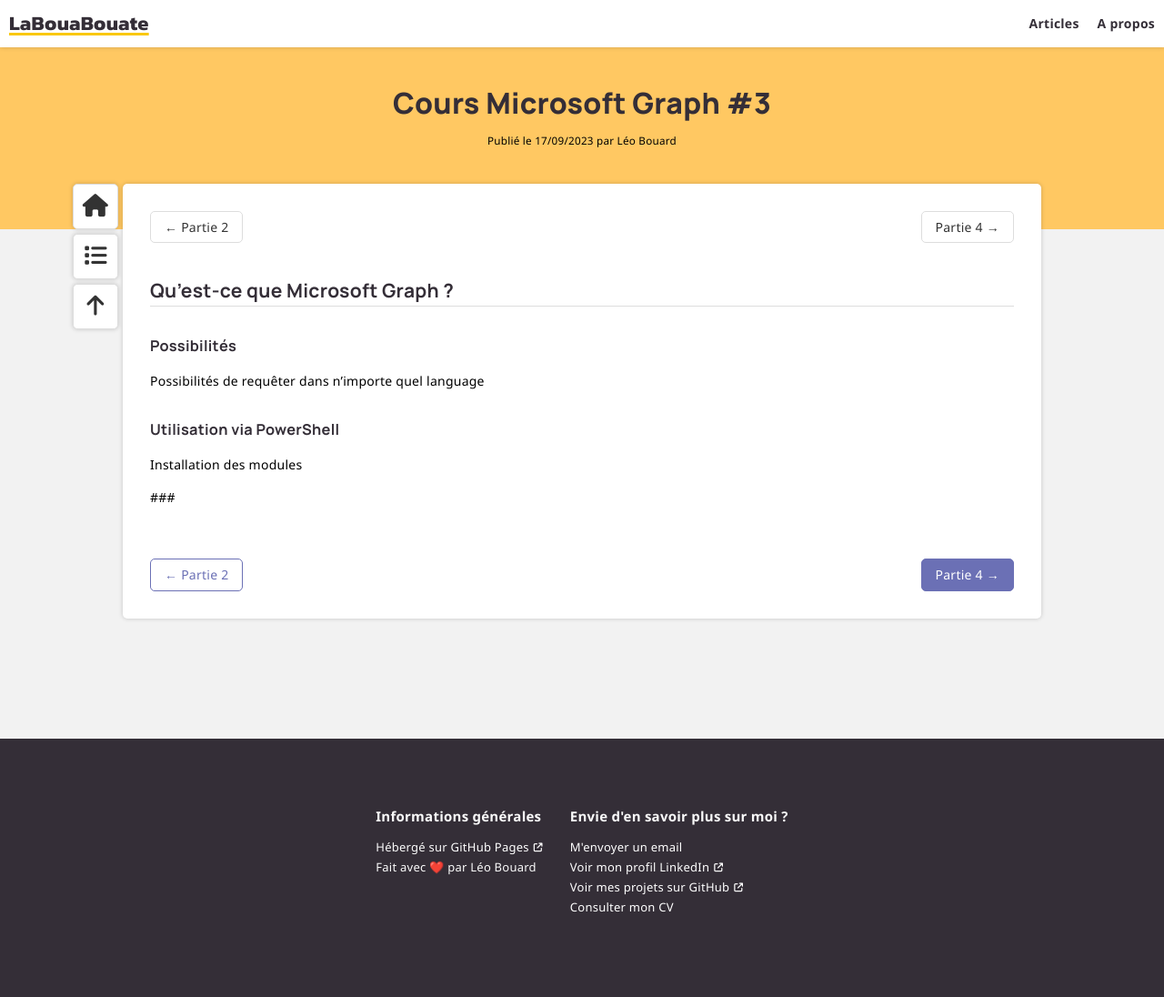
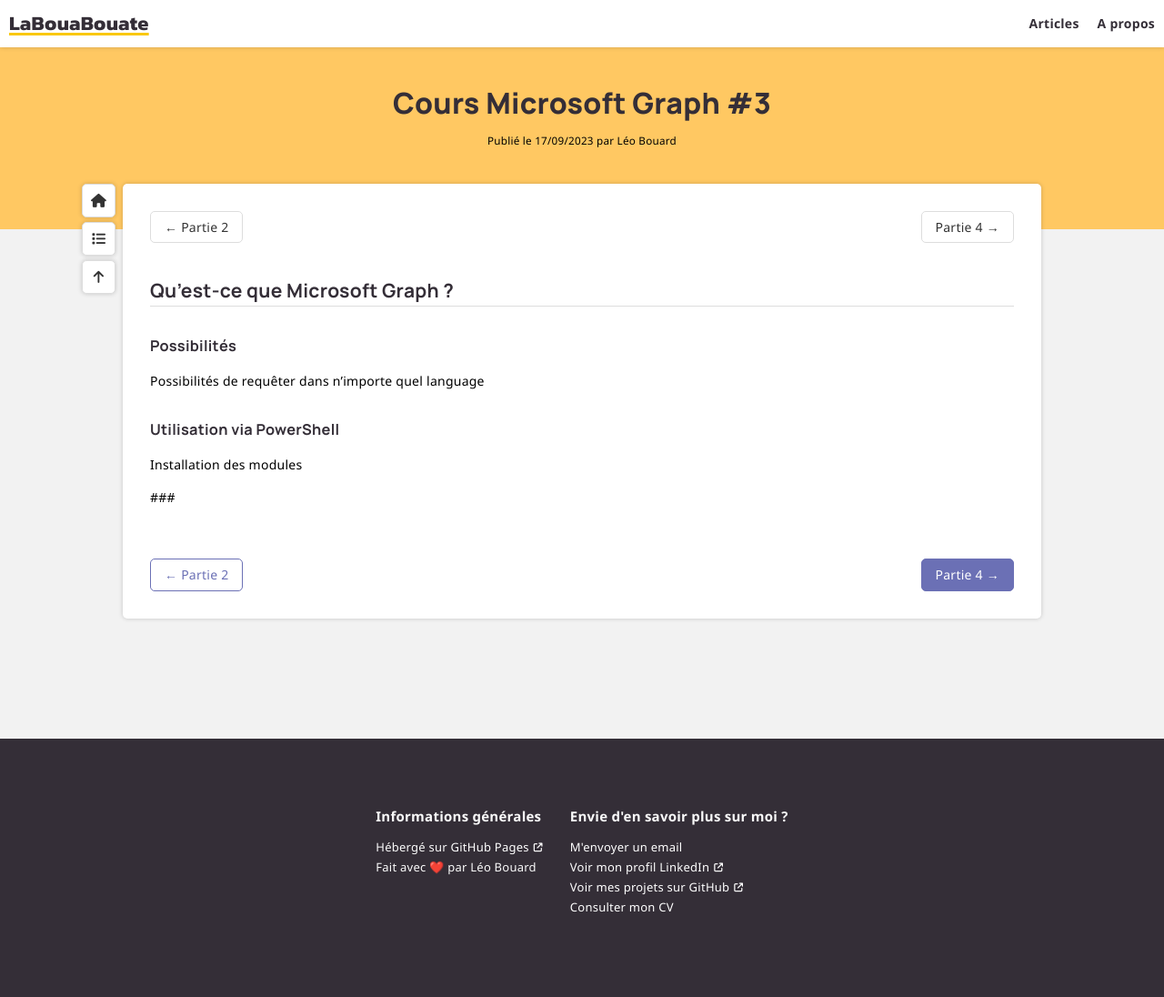
Before and after one commit to leobouard/leobouard.github.io, a Jekyll site: the page built from _posts/2023-09-17-cours-msgraph-003.md, in a window 1280 px wide. Shown: the whole page at 91% size. Built offline with Jekyll 4.4.1, drawn with Linux system fonts in a browser that asks for light colours; nearby versions of some CDN libraries; some web fonts are replaced.

Commit message:
Update posts.scss

```diff
--- a/assets/css/posts.scss
+++ b/assets/css/posts.scss
@@ -244,20 +244,20 @@
 
 div.side_buttons {
     position: fixed;
-    margin-left: -90px;
+    margin-left: -80px;
     margin-top: -35px;
 }
 
 div.side_buttons > a {
     display: flex;
-    height: 48px;
-    width: 48px;
+    height: 35px;
+    width: 35px;
     background-color: #fff;
     color: #333;
+    font-size: 15px;
     margin: 5px;
     justify-content: center;
     align-items: center;
-    font-size: 25px;
     border-radius: 5px;
     box-shadow: 0px 0px 5px 0px #00000030;
     border: 1px solid #ddd;
```
